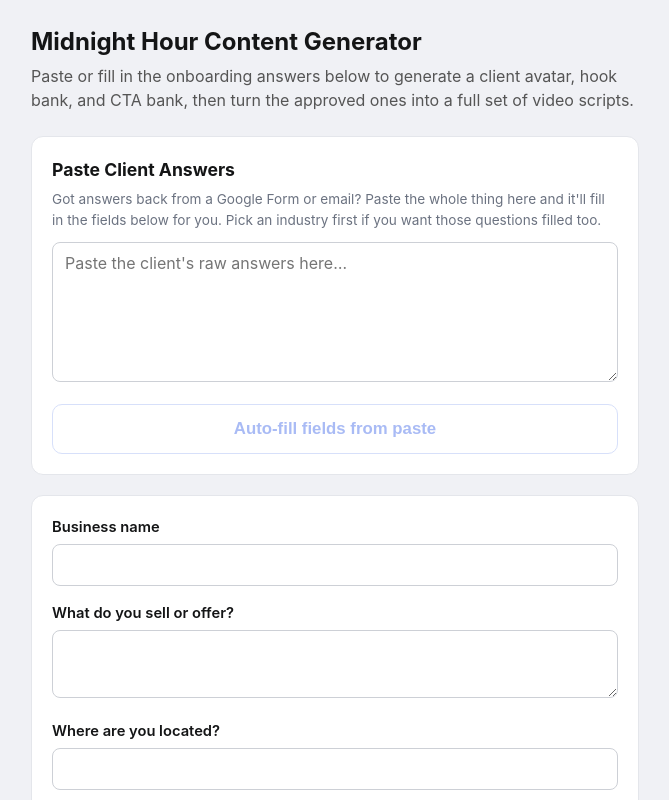
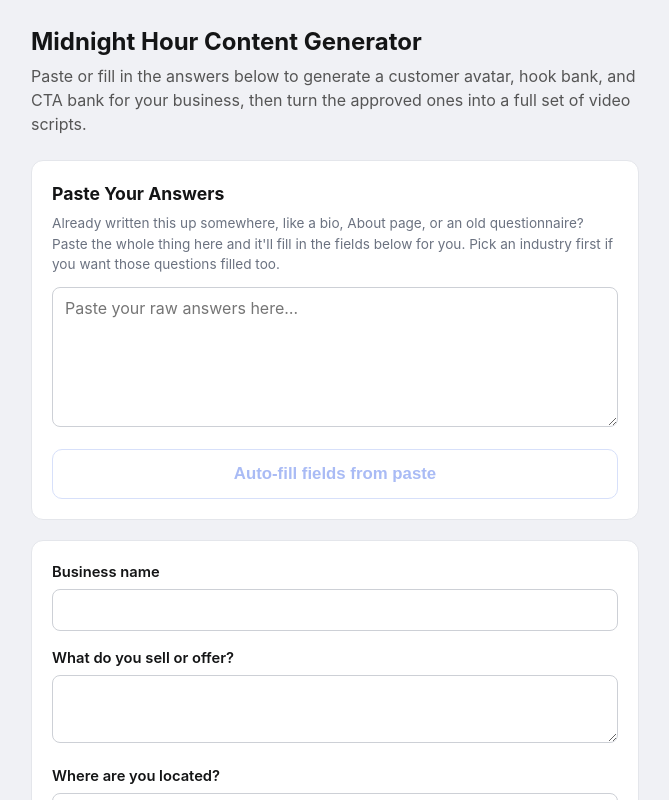
Before and after one commit to josuefloresmhc/mhc-app, a Next.js app: page /app in a window 1280 px wide. Shown: the top 800 px of the page, without its empty margins (305-974 px from the left). Built offline with nearby package versions, Linux system fonts and the light colour scheme.

Commit message:
Reposition app copy for business owners instead of agencies

```diff
--- a/app/api/checkout/route.ts
+++ b/app/api/checkout/route.ts
@@ -35,7 +35,7 @@ export async function GET(req: Request) {
             product_data: {
               name: "Midnight Hour Content Generator — 7-Day Access",
               description:
-                "Unlimited use of the client avatar, hook bank, CTA bank, and script generator for 7 days.",
+                "Unlimited use of the customer avatar, hook bank, CTA bank, and script generator for 7 days.",
             },
           },
         },
--- a/app/api/generate-scripts/route.ts
+++ b/app/api/generate-scripts/route.ts
@@ -6,8 +6,8 @@ import { resolveIndustryLabel } from "@/lib/industries";
 export const runtime = "nodejs";
 
 // Canonical script breakdown, balanced across the 5 Content Pyramid
-// frameworks. This mirrors the agency's manual SOP so the app produces the
-// same mix a strategist would build by hand.
+// frameworks. This mirrors the manual SOP so the app produces the same mix
+// a strategist would build by hand.
 const DELIVERABLE_BREAKDOWN = {
   promo: 3,
   educational_mindset: 8,
@@ -19,7 +19,7 @@ const DELIVERABLE_BREAKDOWN = {
 const TOTAL_SCRIPTS = Object.values(DELIVERABLE_BREAKDOWN).reduce((a, b) => a + b, 0);
 
 const SYSTEM = `You are a marketing strategist who writes short spoken video scripts for
-social media agency clients, using the Midnight Hour Content Pyramid.
+business owners, using the Midnight Hour Content Pyramid.
 
 You reply with ONLY a single JSON array and nothing else — no markdown, no code
 fences, no commentary. The array must contain exactly ${TOTAL_SCRIPTS} objects, each
@@ -49,7 +49,7 @@ Content Pyramid frameworks:
 5. Engagement / Shareable (replies, polls, interaction): Quick Callout -> Simple Choice or Question -> Tie Back -> CTA
 
 Context lock:
-- Use ONLY the client information provided below. Do not invent new offers, prices, or claims.
+- Use ONLY the business information provided below. Do not invent new offers, prices, or claims.
 - Reuse the provided hooks and CTAs — rotate through them across the ${TOTAL_SCRIPTS} scripts, do not invent new ones.
 - If a line could apply to any business, rewrite or remove it.
 
@@ -71,7 +71,7 @@ function buildPrompt(payload: {
   hooks: string[];
   ctas: string[];
 }): string {
-  return `Client business name: ${payload.businessName}
+  return `Business name: ${payload.businessName}
 What they sell/offer: ${payload.offer}
 Industry: ${resolveIndustryLabel(payload.industry, payload.industryOther)}
 Ideal customer: ${payload.idealCustomer ?? "not specified"}
--- a/app/api/generate/route.ts
+++ b/app/api/generate/route.ts
@@ -5,8 +5,8 @@ import { getIndustry, resolveIndustryLabel } from "@/lib/industries";
 // Run on the Node.js runtime (the Anthropic SDK needs it).
 export const runtime = "nodejs";
 
-const SYSTEM = `You are a marketing strategist who helps social media agencies turn
-client onboarding answers into a client avatar, a hook bank, and a CTA bank.
+const SYSTEM = `You are a marketing strategist who helps business owners turn
+answers about their own business into a customer avatar, a hook bank, and a CTA bank.
 
 You reply with ONLY a single JSON object and nothing else — no markdown, no code
 fences, no commentary. The JSON must match exactly this shape:
@@ -34,7 +34,7 @@ Rules:
 - Each hook is short, punchy, and under 15 words.
 - Use a mix of curiosity, pain-point, and identity-based hooks.
 - "ctas" must contain 3 to 5 short strings, each anchored in ROI, identity, urgency, or certainty.
-- Write everything specifically for this client's audience and offer.
+- Write everything specifically for this business's audience and offer.
 - If industry-specific answers are provided below, use them, do not write anything generic enough to apply to any business.
 - Never use em dashes anywhere in your output. Use a period, comma, or start a new sentence instead.`;
 
@@ -59,7 +59,7 @@ function buildPrompt(form: Record<string, string>): string {
     industryBlock = `\n\nIndustry: ${resolveIndustryLabel(form.industry, form.industryOther)}`;
   }
 
-  return `Here are the client's onboarding answers:
+  return `Here are the business owner's answers about their business:
 
 Business name: ${form.businessName}
 What they sell/offer: ${form.offer}
@@ -72,7 +72,7 @@ Best-selling product/service: ${form.bestSeller}
 What makes them different: ${form.differentiator}
 Desired action after seeing content: ${form.callToAction}${industryBlock}
 
-Generate the client avatar, hook bank, and CTA bank as the JSON object described above.`;
+Generate the customer avatar, hook bank, and CTA bank as the JSON object described above.`;
 }
 
 // Pull the JSON object out of the model's text, tolerating stray characters.
--- a/app/api/parse-intake/route.ts
+++ b/app/api/parse-intake/route.ts
@@ -6,9 +6,9 @@ import { getIndustry } from "@/lib/industries";
 // Run on the Node.js runtime (the Anthropic SDK needs it).
 export const runtime = "nodejs";
 
-const SYSTEM = `You extract structured answers from a client's raw onboarding
-response text (often pasted straight out of a Google Form) and map them onto
-a fixed set of fields.
+const SYSTEM = `You extract structured answers from a business owner's raw
+answer text (often pasted straight out of a Google Form or an old bio) and
+map them onto a fixed set of fields.
 
 You reply with ONLY a single JSON object and nothing else — no markdown, no
 code fences, no commentary. The object must have exactly the field names
@@ -19,8 +19,8 @@ Rules:
   the source text may not match the field order you're given.
 - If the source text doesn't contain a clear answer for a field, use an empty
   string for that field. Never invent or guess an answer.
-- Copy the client's own words. Do not summarize, rewrite, or clean up their
-  answers, just place them in the right field.
+- Copy the business owner's own words. Do not summarize, rewrite, or clean up
+  their answers, just place them in the right field.
 - Every value must be a plain string.`;
 
 function buildPrompt(
@@ -32,7 +32,7 @@ function buildPrompt(
   return `Fields to fill (key: what the field is asking):
 ${fieldList}
 
-Raw client response text to extract from:
+Raw answer text to extract from:
 """
 ${rawText}
 """
@@ -66,7 +66,7 @@ export async function POST(req: Request) {
 
     if (!body.rawText?.trim()) {
       return NextResponse.json(
-        { error: "Paste the client's answers first." },
+        { error: "Paste your answers first." },
         { status: 400 },
       );
     }
--- a/app/app/page.tsx
+++ b/app/app/page.tsx
@@ -195,25 +195,26 @@ export default function Home() {
       <div className="header">
         <h1>Midnight Hour Content Generator</h1>
         <p>
-          Paste or fill in the onboarding answers below to generate a client
-          avatar, hook bank, and CTA bank, then turn the approved ones into a
-          full set of video scripts.
+          Paste or fill in the answers below to generate a customer avatar,
+          hook bank, and CTA bank for your business, then turn the approved
+          ones into a full set of video scripts.
         </p>
       </div>
 
       <div className="card paste-card">
-        <h2>Paste Client Answers</h2>
+        <h2>Paste Your Answers</h2>
         <p className="approval-hint">
-          Got answers back from a Google Form or email? Paste the whole thing
-          here and it&apos;ll fill in the fields below for you. Pick an
-          industry first if you want those questions filled too.
+          Already written this up somewhere, like a bio, About page, or an
+          old questionnaire? Paste the whole thing here and it&apos;ll fill
+          in the fields below for you. Pick an industry first if you want
+          those questions filled too.
         </p>
         <div className="field">
           <textarea
-            aria-label="Paste client answers"
+            aria-label="Paste your answers"
             value={pasteText}
             onChange={(e) => setPasteText(e.target.value)}
-            placeholder="Paste the client's raw answers here…"
+            placeholder="Paste your raw answers here…"
             style={{ minHeight: 140 }}
           />
         </div>
--- a/app/layout.tsx
+++ b/app/layout.tsx
@@ -4,7 +4,7 @@ import "./globals.css";
 export const metadata: Metadata = {
   title: "Midnight Hour Content Generator",
   description:
-    "Turn client onboarding answers into an avatar, hook bank, CTA bank, and a full set of video scripts.",
+    "Turn your business answers into a customer avatar, hook bank, CTA bank, and a full set of video scripts.",
 };
 
 export const viewport: Viewport = {
--- a/lib/coreFields.ts
+++ b/lib/coreFields.ts
@@ -1,5 +1,5 @@
-// Core onboarding form fields, in order. Every client answers these,
-// regardless of industry. Shared between the form (app/page.tsx) and the
+// Core onboarding form fields, in order. Every business owner answers these,
+// regardless of industry. Shared between the form (app/app/page.tsx) and the
 // paste-and-parse endpoint (app/api/parse-intake/route.ts) so the two never
 // drift out of sync.
 
```
Also changed, not shown: app/page.tsx (+5 -4 lines), lib/industries.ts (+4 -4 lines), 1 other file (tests, documents, lock files or other folders).
